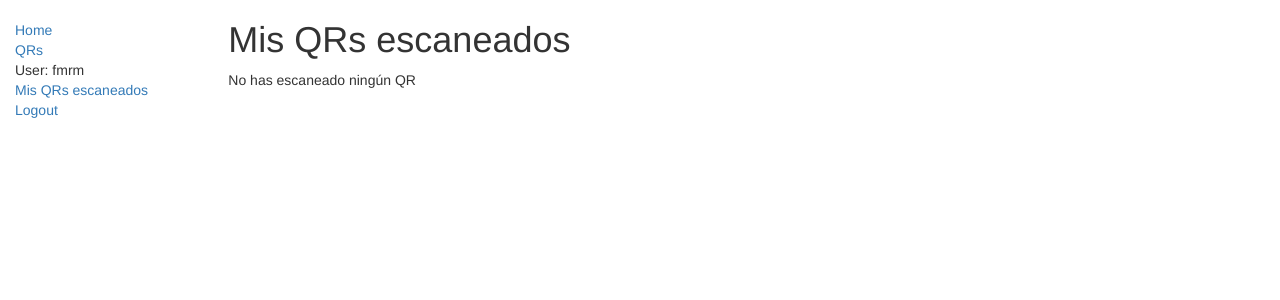
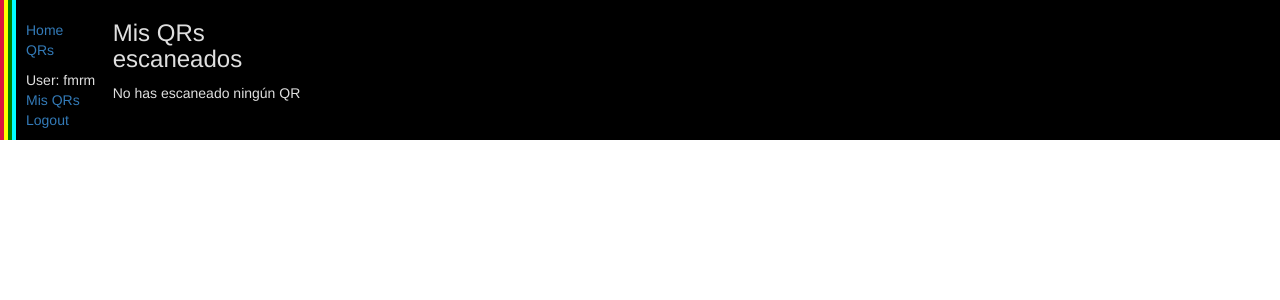
Before and after one commit to fran-r/gimkana_festa_major, a Django app: page /gimkana/myqrs/ in a window 1280 px wide. Shown: the top 300 px of the page. Run offline with Django 3.2, Linux system fonts and the light colour scheme; a user stored in the database is signed in; data that the repository does not hold is empty; some libraries are stand-ins or nearby versions.

Commit message:
Add color bars and styles

```diff
--- a/gimkana/static/css/styles.css
+++ b/gimkana/static/css/styles.css
@@ -1,5 +1,59 @@
-.sidebar-nav {
+body {
+    height: 100%;
+    width: 100%;
+}
+
+.container {
+    margin: 0;
+    height: 100%;
+    width: 100%;
+    padding-left: 0px;
+    background-color: black;
+    color: #dfdfdf;
+    display: flex;
+    flex-direction: row;
+}
+
+.container-bars {
+    display: flex;
+    flex-direction: row;
+}
+
+.color-bar {
+    height: 100%;
+    width: 4px;
+}
+
+.color-bar.bar-red {
+    background-color: crimson;
+}
+
+.color-bar.bar-yellow {
+    background-color: yellow;
+}
+.color-bar.bar-green {
+    background-color: green;
+}
+.color-bar.bar-cyan {
+    background-color: cyan;
+}
+
+.container-body {
+    display: flex;
+    flex-direction: row;
+}
+
+.sidebar {
+    margin-left: 10px;
+    width: 25%;
+}
+
+.sidebar-menu {
     margin-top: 20px;
     padding: 0;
     list-style: none;
 }
+
+.content {
+    margin-left: 10px;
+}
--- a/gimkana/templates/base_generic.html
+++ b/gimkana/templates/base_generic.html
@@ -15,16 +15,24 @@
 </head>
 
 <body>
-    <div class="container-fluid">
-        <div class="row">
-            <div class="col-sm-2">
+    <div class="container">
+        <div class="container-bars">
+            <div class="color-bar bar-red"></div>
+            <div class="color-bar bar-yellow"></div>
+            <div class="color-bar bar-green"></div>
+            <div class="color-bar bar-cyan"></div>
+        </div>
+
+        <div class="container-body">
+            <div class="sidebar">
                 {% block sidebar %}
-                <ul class="sidebar-nav">
+                <ul class="sidebar-menu">
                     <li><a href="{% url 'index' %}">Home</a></li>
                     <li><a href="{% url 'qrs' %}">QRs</a></li>
+                    <p></p>
                     {% if user.is_authenticated %}
                     <li>User: {{ user.get_username }}</li>
-                    <li><a href="{% url 'myqrs' %}">Mis QRs escaneados</a></li>
+                    <li><a href="{% url 'myqrs' %}">Mis QRs</a></li>
                     <li><a href="{% url 'logout'%}?next={{request.path}}">Logout</a></li>
                     {% else %}
                     <li><a href="{% url 'login'%}?next={{request.path}}">Login</a></li>
@@ -33,7 +41,7 @@
                 {% endblock %}
             </div>
 
-            <div class="col-sm-10 ">
+            <div class="content">
                 {% block content %}{% endblock %}
             </div>
         </div>
--- a/gimkana/templates/gimkana/qrscan_by_user_list.html
+++ b/gimkana/templates/gimkana/qrscan_by_user_list.html
@@ -1,7 +1,7 @@
 {% extends "base_generic.html" %}
 
 {% block content %}
-    <h1>Mis QRs escaneados</h1>
+    <h3>Mis QRs escaneados</h3>
 
     {% if qrscan_list %}
     <ul>
```
